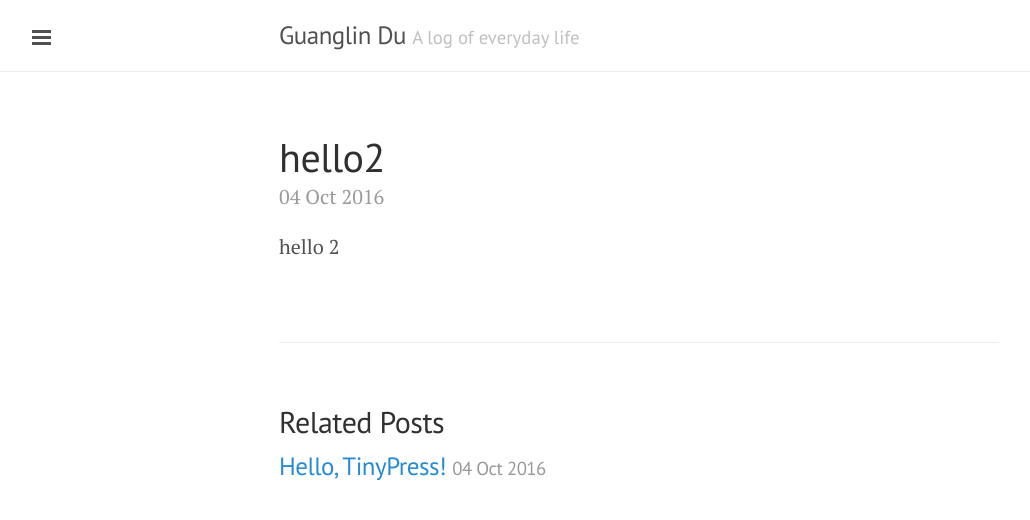
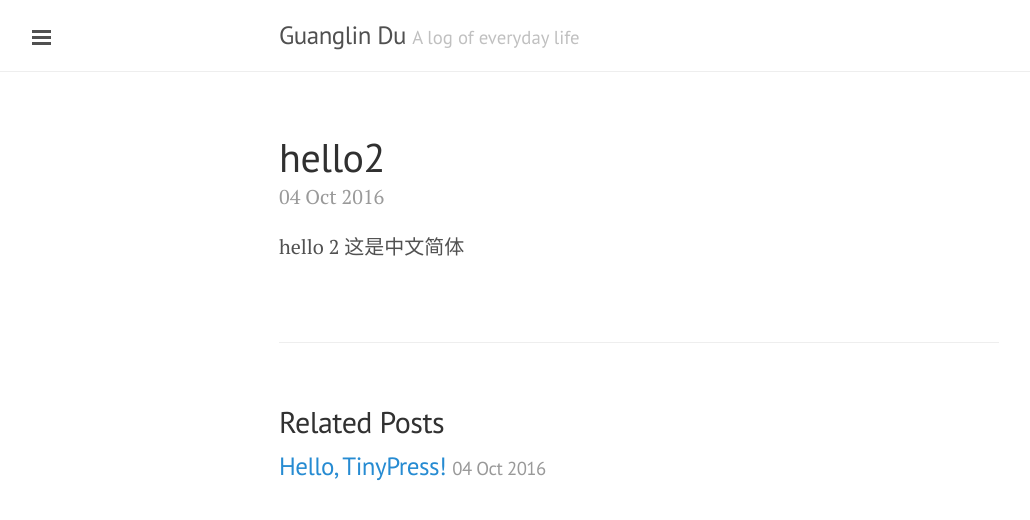
Before and after one commit to GuanglinDu/GuanglinDu.github.io, a Jekyll site: the page built from _posts/2016-10-04-hello2.markdown, in a window 1280 px wide. Shown: the top 520 px of the page, without its empty margins (1-1031 px from the left). Built offline with Jekyll 4.4.1, drawn with Linux system fonts in a browser that asks for light colours.

Commit message:
Post update: hello2

```diff
--- a/_posts/2016-10-04-hello2.markdown
+++ b/_posts/2016-10-04-hello2.markdown
@@ -4,3 +4,4 @@ title: hello2
 layout: post
 ---
 hello 2
+这是中文简体
```
